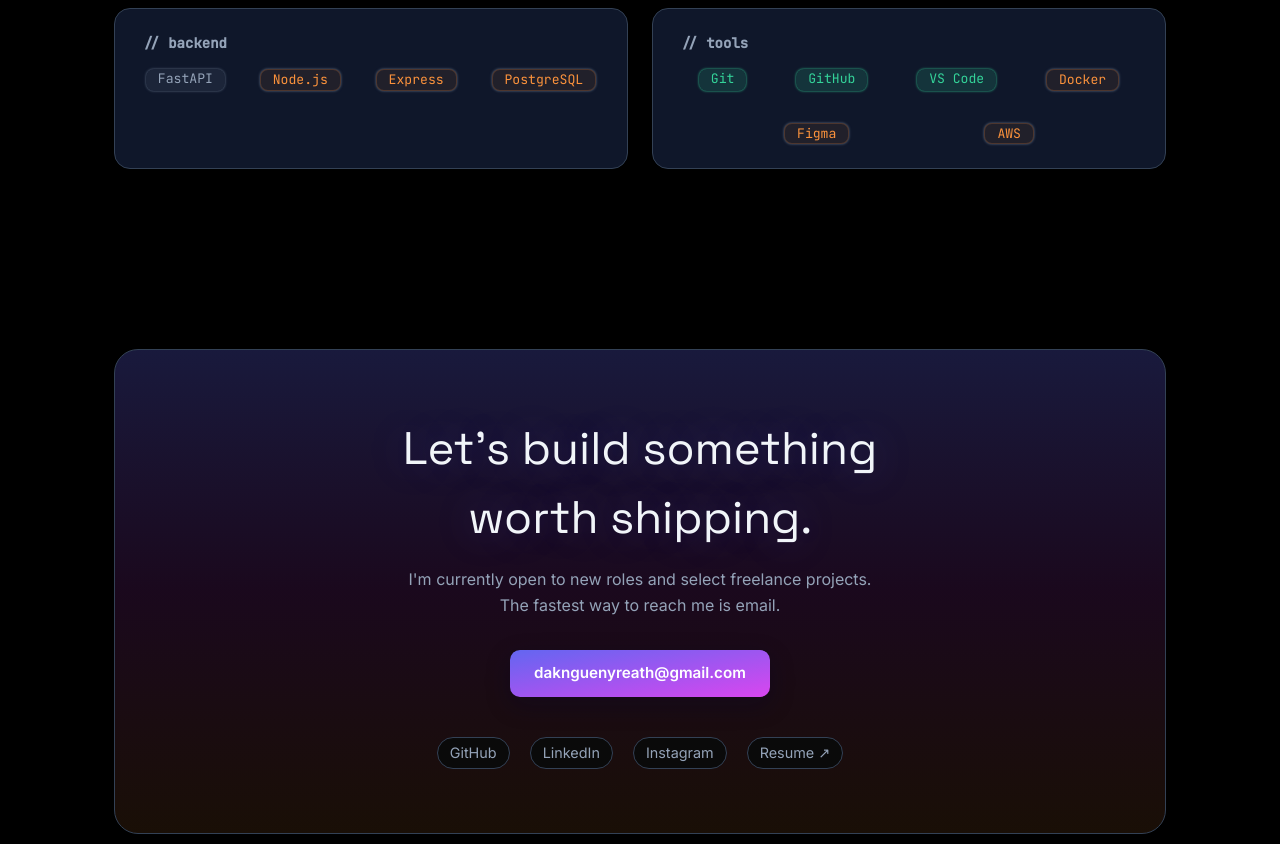
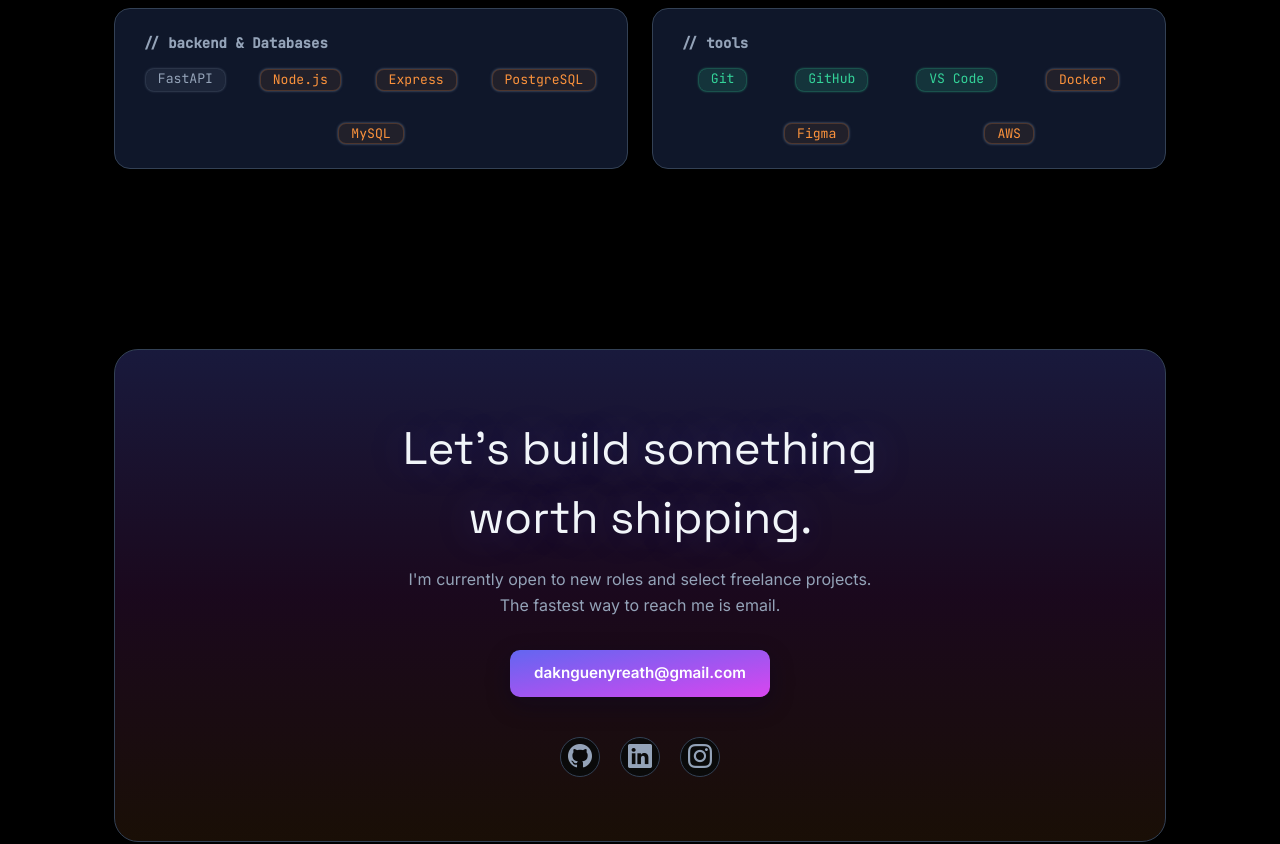
Before and after one commit to dakreath/Portfolio, a React (Vite) app: page / in a window 1280 px wide. Shown: the part 2720-3564 px from the top of the page. Built offline with nearby package versions, Linux system fonts and the light colour scheme.

Commit message:
update all modified files and features

```diff
--- a/package.json
+++ b/package.json
@@ -9,6 +9,7 @@
     "preview": "vite preview"
   },
   "dependencies": {
+    "bootstrap-icons": "^1.13.1",
     "framer-motion": "^11.11.13",
     "react": "^18.3.1",
     "react-dom": "^18.3.1"
--- a/src/components/Contact.jsx
+++ b/src/components/Contact.jsx
@@ -1,3 +1,4 @@
+import 'bootstrap-icons/font/bootstrap-icons.css';
 function Contact() {
   return (
     <section id="contact">
@@ -15,10 +16,11 @@
           daknguenyreath@gmail.com
         </a>
         <div className="social-row">
-          <a href="#">GitHub</a>
-          <a href="#">LinkedIn</a>
-          <a href="#">Instagram</a>
-          <a href="/Resume.pdf">Resume ↗</a>
+
+          <a href="https://github.com/dakreath"><i className = "bi bi-github socials"></i></a>
+          <a href="#"><i className = "bi bi-linkedin socials"></i></a>
+          <a href="https://www.instagram.com/dak_rumjoo"><i className = "bi bi-instagram socials"></i></a>
+
         </div>
       </div>
     </section>
--- a/src/components/Skills.jsx
+++ b/src/components/Skills.jsx
@@ -7,6 +7,7 @@
       skills: [
       { name: 'Python', status: 'completed' },
       { name: 'JavaScript', status: 'completed' },
+      { name: 'TypeScript', status: 'pending' },
       { name: 'Java', status: 'learning' },
       { name: 'C', status: 'learning' },
     ],
@@ -22,12 +23,13 @@
     ],
   },
   {
-      name: 'backend',
+      name: 'backend & Databases',
       skills: [
       { name: 'FastAPI', status: 'learning' },
       { name: 'Node.js', status: 'pending' },
       { name: 'Express', status: 'pending' },
       { name: 'PostgreSQL', status: 'pending' },
+      { name: 'MySQL', status: 'pending' },
     ],
   },
   {
--- a/src/index.css
+++ b/src/index.css
@@ -321,13 +321,18 @@
     @apply text-ink-dim max-w-[480px] mx-auto mb-8 leading-[1.6];
   }
   .social-row {
-    @apply flex gap-5 justify-center mt-10 flex-wrap;
+    @apply flex gap-5 justify-center  mt-10 flex-wrap;
   }
+  .socials{
+    @apply text-2xl
+  }
+
   .social-row a {
-    @apply text-ink-dim no-underline text-[0.9rem] border border-line px-3 py-1 rounded-full
-      transition-colors duration-200 hover:text-ink hover:border-sky;
+    @apply inline-flex h-10 w-10 justify-center items-center text-ink-dim no-underline text-[0.9rem] text-center border border-line px-3 py-1 rounded-full
+      transition-colors duration-200 hover:text-ink hover:border-sky/20;
       background: rgb(10, 10, 10);
   }
+
 
   footer {
     @apply text-center px-6 py-10 text-ink-dimmer text-[0.85rem] font-mono;
```
Also changed, not shown: 1 other file (tests, documents, lock files or other folders).
